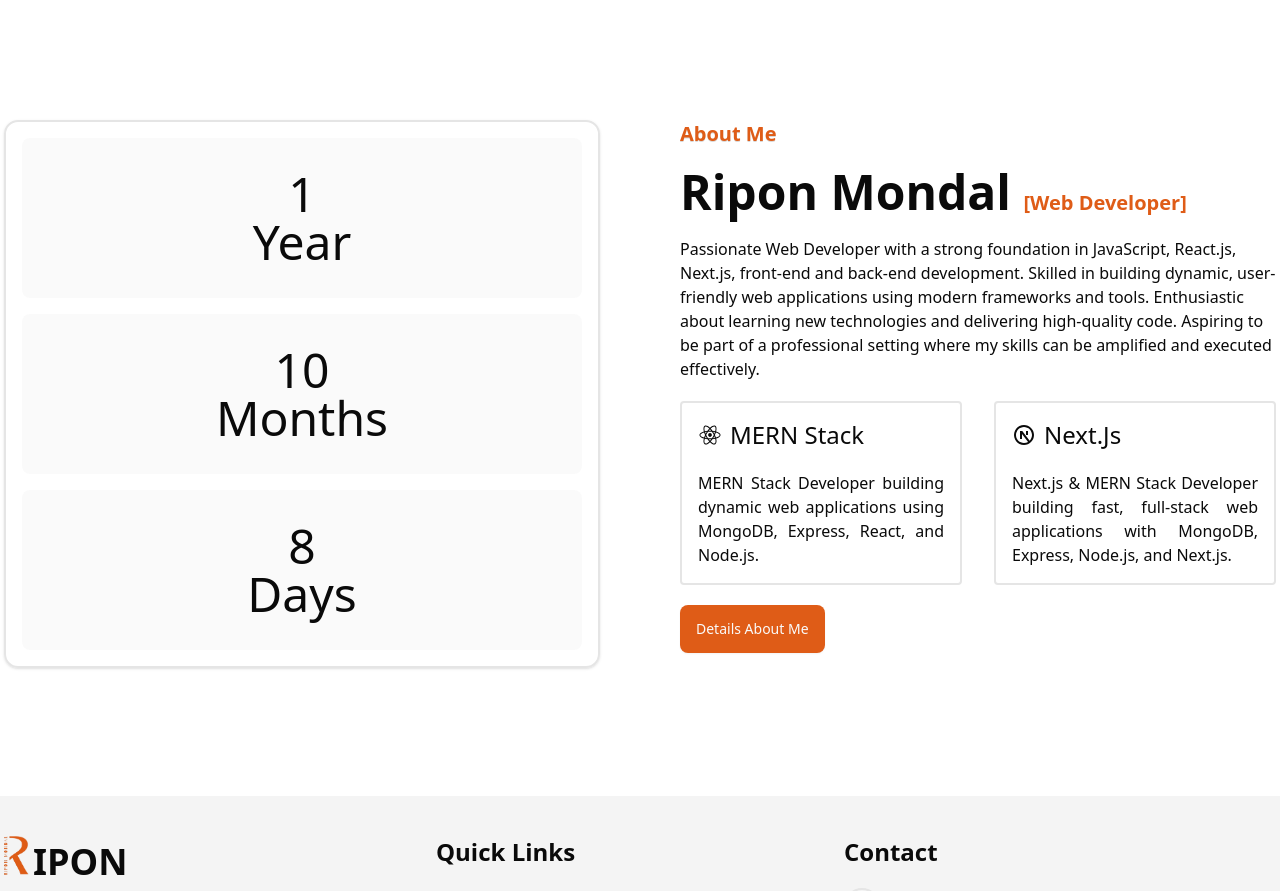
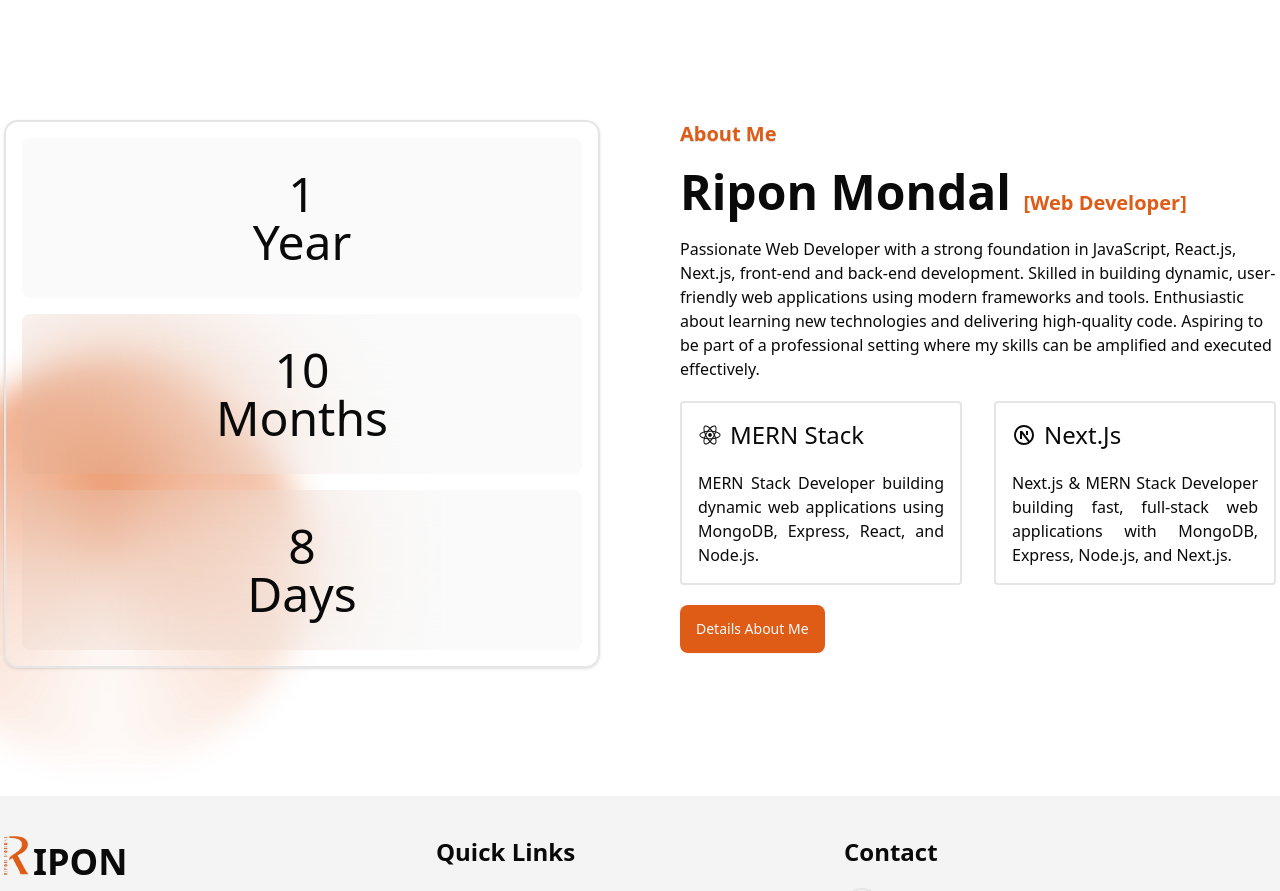
Before and after one commit to riponmondalbd/portfolio, a Next.js app: page / in a window 1280 px wide. Shown: the part 1440-2331 px from the top of the page. Built offline with nearby package versions, Linux system fonts and the light colour scheme; what tailwindcss-animated would draw is missing.

Commit message:
make about section's blur background

```diff
--- a/src/components/AboutMe/AboutMe.tsx
+++ b/src/components/AboutMe/AboutMe.tsx
@@ -22,6 +22,22 @@ export default function AboutMe() {
           </h1>
         </div>
 
+        <div className="relative">
+          <div
+            className="absolute -left-24 bottom-0 md:-bottom-24 w-[400px] h-[400px] rounded-full blur-lg opacity-60 z-[-1]"
+            style={{
+              background: `
+        conic-gradient(
+          from 0deg,
+          #DF5C17 0deg,                  /* Top-left - Deep */
+          rgba(223,92,23,0.4) 90deg,     /* Top-right - Medium */
+          rgba(223,92,23,0.05) 180deg,   /* Bottom - Near 0 opacity */
+          rgba(223,92,23,0.4) 270deg,    /* Bottom-right - Medium */
+          #DF5C17 360deg                 /* Back to Top-left - Deep */
+        )
+      `,
+            }}
+          ></div>
           <div className="grid gap-20 lg:grid-cols-2">
             {/* left side content */}
             {/* year month and day counter */}
@@ -39,12 +55,12 @@ export default function AboutMe() {
               </h1>
               <p>
                 Passionate Web Developer with a strong foundation in JavaScript,
-              React.js, Next.js, front-end and back-end development. Skilled in
-              building dynamic, user-friendly web applications using modern
-              frameworks and tools. Enthusiastic about learning new technologies
-              and delivering high-quality code. Aspiring to be part of a
-              professional setting where my skills can be amplified and executed
-              effectively.
+                React.js, Next.js, front-end and back-end development. Skilled
+                in building dynamic, user-friendly web applications using modern
+                frameworks and tools. Enthusiastic about learning new
+                technologies and delivering high-quality code. Aspiring to be
+                part of a professional setting where my skills can be amplified
+                and executed effectively.
               </p>
               <div className="grid md:grid-cols-2 gap-8 justify-between">
                 <div className="border-2 p-4 rounded space-y-5">
@@ -75,5 +91,6 @@ export default function AboutMe() {
           </div>
         </div>
       </div>
+    </div>
   );
 }
--- a/src/components/TimeCounter/TimeCounter.tsx
+++ b/src/components/TimeCounter/TimeCounter.tsx
@@ -49,7 +49,7 @@ export default function TimeCounter() {
       <div className="border-2 shadow p-4 rounded-xl">
         <div className="text-5xl space-y-4 gap-10">
           {/* Year */}
-          <div className="p-8 hover:shadow duration-500 bg-neutral-400/5 backdrop-blur-md rounded-md">
+          <div className="p-8 hover:shadow duration-500 bg-neutral-400/5 backdrop-blur-3xl rounded-md">
             <p className="flex flex-col items-center">
               <span>
                 <CountUp
@@ -64,7 +64,7 @@ export default function TimeCounter() {
           </div>
 
           {/* Month */}
-          <div className="p-8 hover:shadow duration-500 bg-neutral-400/5 backdrop-blur-md rounded-md">
+          <div className="p-8 hover:shadow duration-500 bg-neutral-400/5 backdrop-blur-3xl rounded-md">
             <p className="flex flex-col items-center">
               <span>
                 <CountUp
@@ -79,7 +79,7 @@ export default function TimeCounter() {
           </div>
 
           {/* Day */}
-          <div className="p-8 hover:shadow duration-500 bg-neutral-400/5 backdrop-blur-md rounded-md">
+          <div className="p-8 hover:shadow duration-500 bg-neutral-400/5 backdrop-blur-3xl rounded-md">
             <p className="flex flex-col items-center">
               <span>
                 <CountUp
```
Lines whose indentation alone changed are shown as unchanged.
